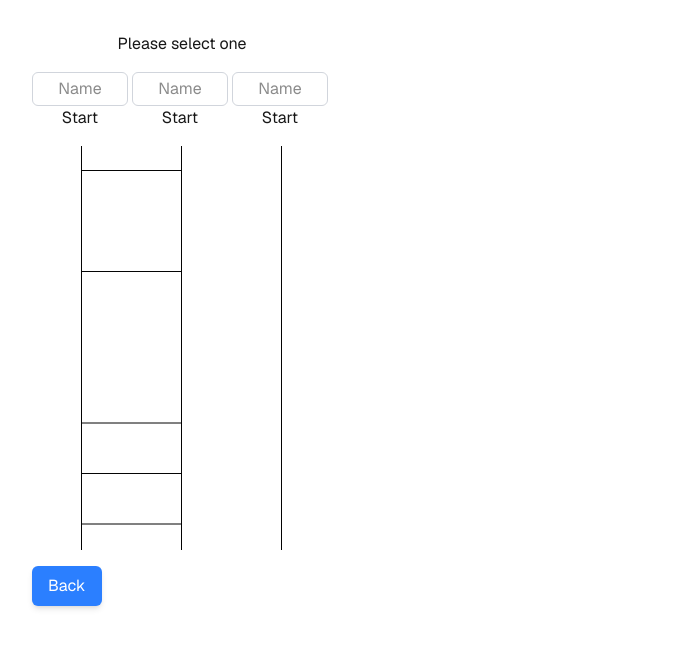
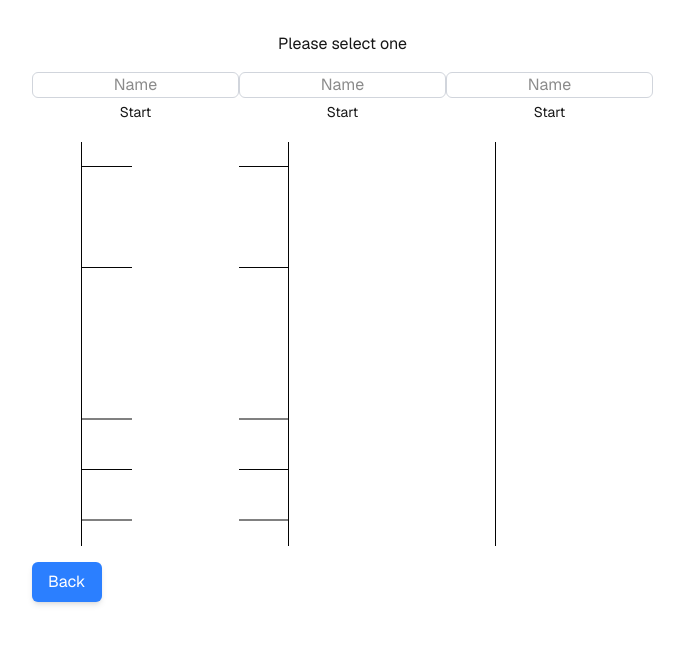
Before and after one commit to kusa-mochi/amida, a Next.js app in the folder amida/: page / in a window 1280 px wide. Both pictures are taken after a click on the button "Start". Shown: the top 646 px of the page, without its empty margins (256-940 px from the left). Built offline with nearby package versions, Linux system fonts and the light colour scheme.

Commit message:
あみだくじ上部の名前入力欄同士の重なりを解消

```diff
--- a/amida/app/components/amida.tsx
+++ b/amida/app/components/amida.tsx
@@ -175,16 +175,24 @@ export const Amida: FC<Props> = ({ gotoInit }) => {
     <div>
       <div className="text-center mb-4">{t("selectOne")}</div>
       <div className={`grid grid-cols-${goals.length} gap-0 mb-4`}>
-        {// goals.lengthの数だけテキスト入力用のinput要素を並べる
-          goals.map((_, index) => (
-            <div key={index} className="w-24"><input type="text" defaultValue={""} placeholder={t("yourName")} className="w-24 p-1 outline-[#169632] outline-offset-2 not-fucus:outline-hidden focus:outline-[2px] border border-gray-300 rounded-md text-center" /></div>
-          ))
-        }
-        {// goals.lengthの数だけくじ引き開始のボタンを並べる
-          goals.map((_, index) => (
-            <div key={index} className="w-24 text-center"><button onClick={() => startAmida(index)}>Start</button></div>
-          ))
-        }
+        {goals.map((_, index) => (
+          <textarea
+            key={`input-${index}`}
+            defaultValue={""}
+            placeholder={t("yourName")}
+            rows={1}
+            className="w-full p-0.5 outline-[#169632] outline-offset-2 focus:outline-[2px] border border-gray-300 rounded-md text-center resize-none overflow-auto whitespace-pre-wrap break-words leading-tight box-border"
+          />
+        ))}
+        {goals.map((_, index) => (
+          <button
+            key={`button-${index}`}
+            onClick={() => startAmida(index)}
+            className="px-2 py-1 text-sm"
+          >
+            Start
+          </button>
+        ))}
       </div>
       <div className={`grid grid-cols-${goals.length} gap-0`}>
         {
```
